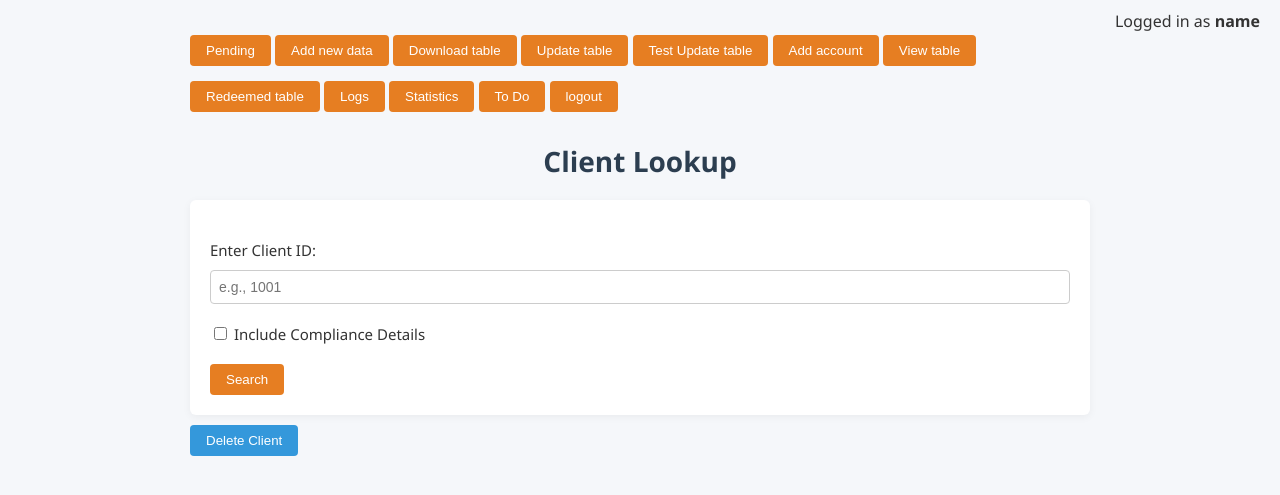
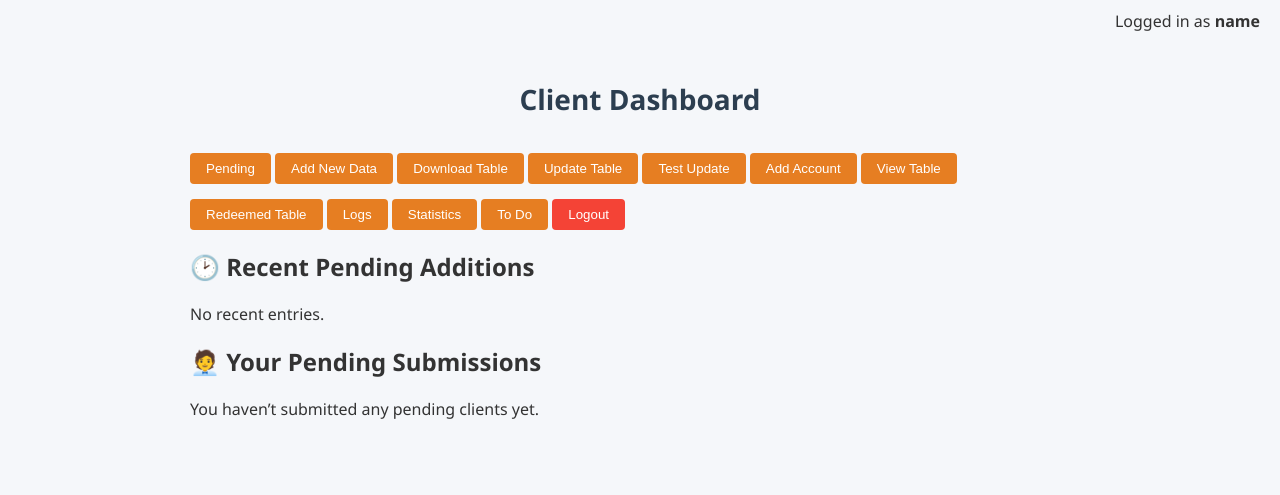
Before and after one commit to Remusseah/Client_interface, a Flask app: page / in a window 1280 px wide. Shown: the top 495 px of the page. Run offline with Flask 3, Linux system fonts and the light colour scheme; the visitor is signed in with stand-in values (Sample User, id 1); data that the repository does not hold is empty; some libraries are stand-ins or nearby versions.

Commit message:
thingyss

```diff
--- a/app.py
+++ b/app.py
@@ -53,9 +53,36 @@
 
 
 # Route to render the frontend HTML
-@app.route('/main_page')
-def index():
-    return render_template('index.html')
+@app.route("/main_page")
+def main_page():
+    if "user_email" not in session:
+        return redirect("/login")
+
+    cur = conn.cursor()
+
+    # Recent 5 additions
+    cur.execute("""
+        SELECT name, relationship_manager, submitted_at
+        FROM pending
+        ORDER BY submitted_at DESC
+        LIMIT 5
+    """)
+    recent_pending = [dict(name=row[0], relationship_manager=row[1], submitted_at=str(row[2])) for row in cur.fetchall()]
+
+    # Current user's unapproved entries
+    user = session.get("username")
+    cur.execute("""
+        SELECT name, approval_status
+        FROM pending
+        WHERE submitted_by = %s
+        ORDER BY submitted_at DESC
+    """, (user,))
+    user_pending = [dict(name=row[0], approval_status=row[1]) for row in cur.fetchall()]
+
+    cur.close()
+
+    return render_template("main_page.html", recent_pending=recent_pending, user_pending=user_pending)
+
 def log_action(action, client_id, details=""):
     cur = conn.cursor()
     cur.execute("""
--- a/templates/index.html
+++ b/templates/index.html
@@ -2,7 +2,7 @@
 <html lang="en">
 <head>
     <meta charset="UTF-8">
-    <title>Client Lookup(To be updated to a dashboard later)</title>
+    <title>Dashboard</title>
     <link rel="stylesheet" href="{{ url_for('static', filename='style.css') }}">
 </head>
 <body>
@@ -12,78 +12,47 @@
         </div>
     {% endif %}
 
+    <h1 style="margin-top: 60px;">Client Dashboard</h1>
 
-    <a href="/pending_page" style="text-decoration: none;">
-        <button type="button">Pending </button>
-    </a>
-    <a href="/add" style="text-decoration: none;">
-        <button type="button">Add new data</button>
-    </a>
-    <a href="/download_page" style="text-decoration: none;">
-        <button type="button">Download table</button>
-    </a>
-    <a href="/update_page" style="text-decoration: none;">
-        <button type="button">Update table</button>
-    </a>
-    <a href="/test_update_page" style="text-decoration: none;">
-        <button type="button">Test Update table</button>
-    </a>
-    <a href="/add_account_page" style="text-decoration: none;">
-        <button type="button">Add account</button>
-    </a>
-    <a href="/view_page" style="text-decoration: none;">
-        <button type="button">View table</button>
-    </a>
-    <a href="/redeemed_view_page" style="text-decoration: none;">
-        <button type="button">Redeemed table</button>
-    </a>
-    <a href="/log_page" style="text-decoration: none;">
-        <button type="button">Logs</button>
-    </a>
-    <a href="/statistics_page" style="text-decoration: none;">
-        <button type="button">Statistics</button>
-    </a>
-    <a href="/to_do" style="text-decoration: none;">
-        <button type="button">To Do</button>
-    </a>
-    <a href="/logout" style="text-decoration: none;">
-        <button type="button">logout</button>
-    </a>
-    <h1>Client Lookup</h1>
-    <form id="lookupForm">
-        <label for="clientId">Enter Client ID:</label>
-        <input type="text" id="clientId" name="clientId" placeholder="e.g., 1001" />
-        <label>
-            <input type="checkbox" id="includeCompliance" /> Include Compliance Details
-        </label>
-        <button type="submit">Search</button>
-    </form>
-
-    <div class="data-section" id="clientDetails" style="display: none;">
-        <h2>Client Information</h2>
-        <div class="field"><label>Client ID:</label> <span id="field-client-id"></span></div>
-        <div class="field"><label>Name:</label> <span id="field-name"></span></div>
-        <div class="field"><label>Nationality:</label> <span id="field-nationality"></span></div>
-        <div class="field"><label>Contact No:</label> <span id="field-contact"></span></div>
-        <div class="field"><label>Email:</label> <span id="field-email"></span></div>
+    <div class="nav-buttons">
+        <a href="/pending_page"><button>Pending</button></a>
+        <a href="/add"><button>Add New Data</button></a>
+        <a href="/download_page"><button>Download Table</button></a>
+        <a href="/update_page"><button>Update Table</button></a>
+        <a href="/test_update_page"><button>Test Update</button></a>
+        <a href="/add_account_page"><button>Add Account</button></a>
+        <a href="/view_page"><button>View Table</button></a>
+        <a href="/redeemed_view_page"><button>Redeemed Table</button></a>
+        <a href="/log_page"><button>Logs</button></a>
+        <a href="/statistics_page"><button>Statistics</button></a>
+        <a href="/to_do"><button>To Do</button></a>
+        <a href="/logout"><button style="background-color: #f44336;">Logout</button></a>
     </div>
 
-    <div class="data-section" id="complianceDetails" style="display: none;">
-        <h2>Compliance Information</h2>
-        <div class="field"><label>Onboarded Date:</label> <span id="field-onboarded"></span></div>
-        <div class="field"><label>Service Type:</label> <span id="field-service"></span></div>
-        <div class="field"><label>Client Type:</label> <span id="field-client-type"></span></div>
-        <div class="field"><label>PEP:</label> <span id="field-pep"></span></div>
-        <div class="field"><label>Risk Rating:</label> <span id="field-risk"></span></div>
-        <div class="field"><label>Last Periodic Assessment:</label> <span id="field-last-assessment"></span></div>
-        <div class="field"><label>Next Periodic Assessment:</label> <span id="field-next-assessment"></span></div>
-        <div class="field"><label>Relationship Manager:</label> <span id="field-rm"></span></div>
+    <div class="dashboard-section">
+        <h2>🕑 Recent Pending Additions</h2>
+        {% if recent_pending %}
+            <ul>
+                {% for entry in recent_pending %}
+                    <li><strong>{{ entry.name }}</strong> ({{ entry.submitted_at[:10] }}) — {{ entry.relationship_manager }}</li>
+                {% endfor %}
+            </ul>
+        {% else %}
+            <p>No recent entries.</p>
+        {% endif %}
     </div>
-    <button id="deleteClientBtn">
-        Delete Client
-    </button>
 
-    <!-- Link to the external JavaScript file -->
-    <script src="{{ url_for('static', filename='app.js') }}"></script>
+    <div class="dashboard-section">
+        <h2>🧑‍💼 Your Pending Submissions</h2>
+        {% if user_pending %}
+            <ul>
+                {% for entry in user_pending %}
+                    <li><strong>{{ entry.name }}</strong> — Status: <em>{{ entry.approval_status }}</em></li>
+                {% endfor %}
+            </ul>
+        {% else %}
+            <p>You haven’t submitted any pending clients yet.</p>
+        {% endif %}
+    </div>
 </body>
 </html>
```
